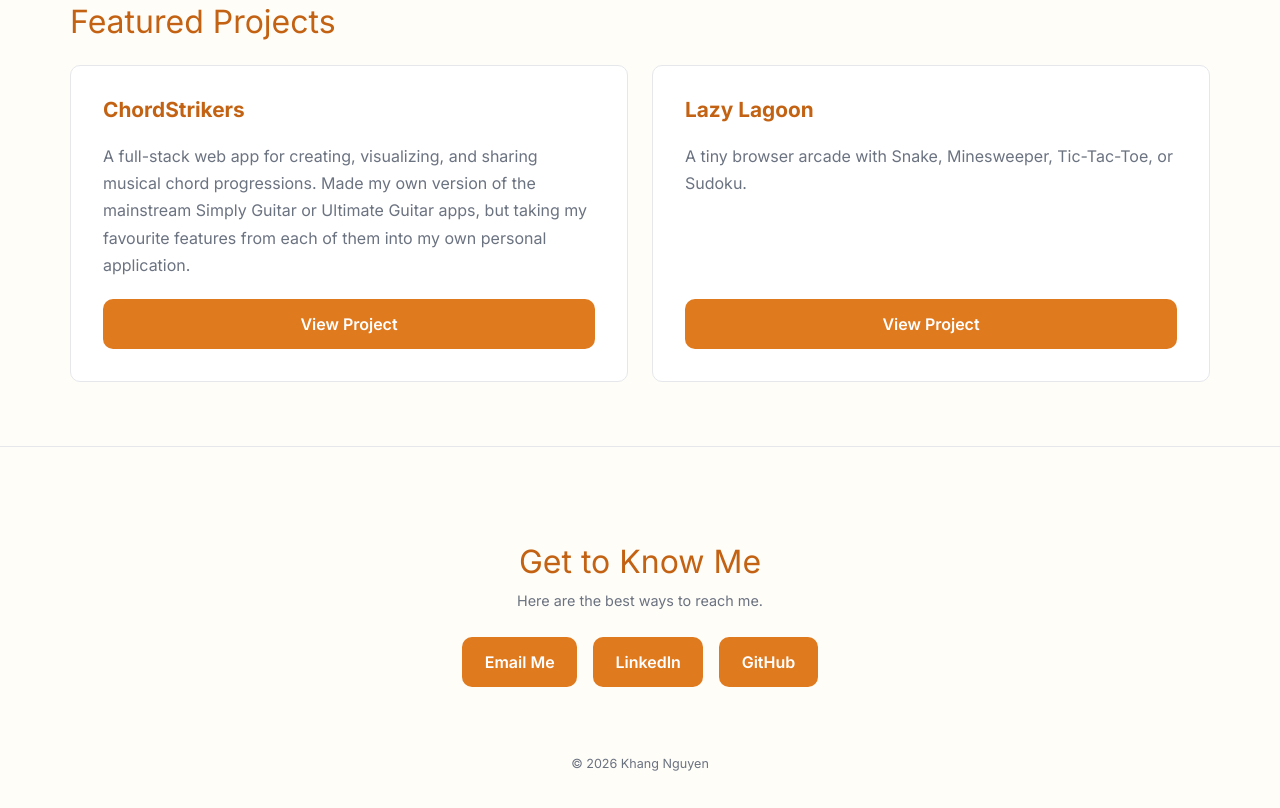
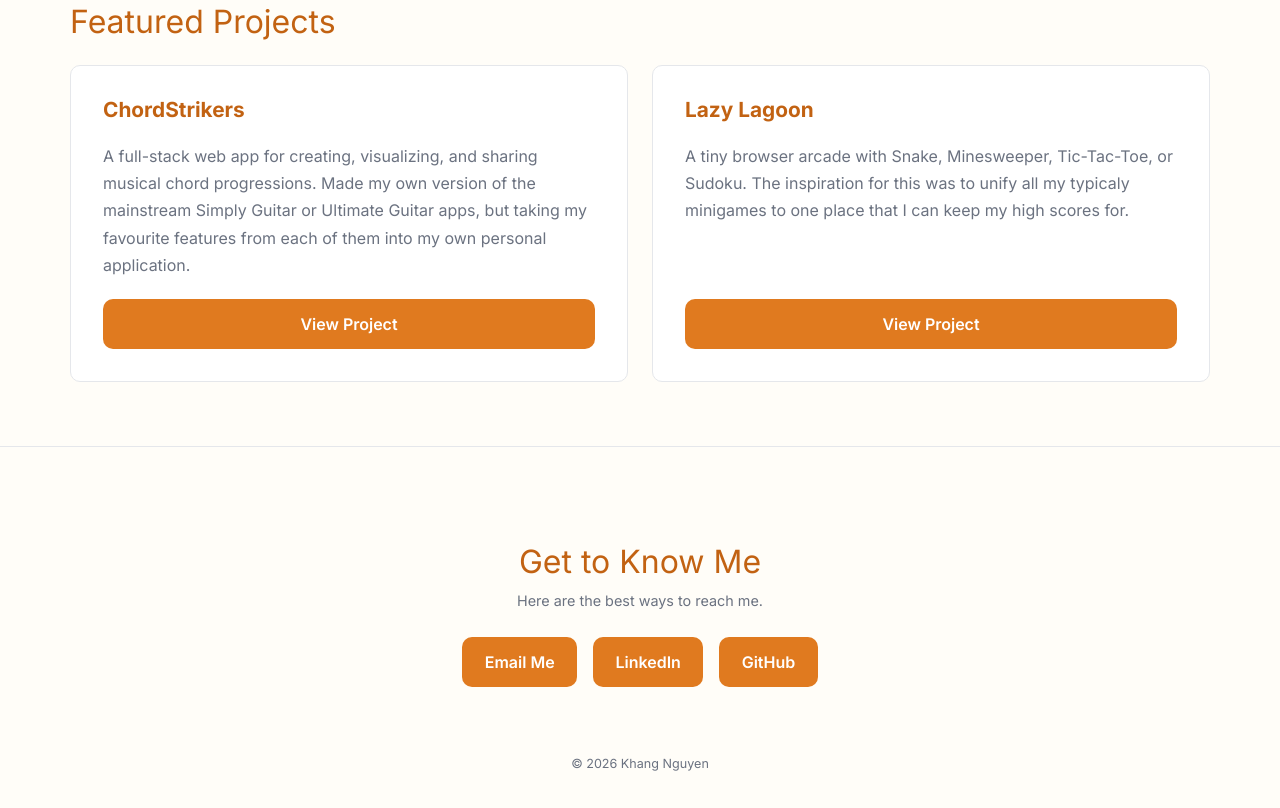
Before and after one commit to duykhang132005/portfolio, a plain HTML site: page index.html in a window 1280 px wide. Shown: the part 3142-3950 px from the top of the page. Drawn offline with nearby package versions, Linux system fonts and the light colour scheme.

Commit message:
lazy_lagoon text fix

```diff
--- a/index.html
+++ b/index.html
@@ -225,7 +225,7 @@
               <h3>Lazy Lagoon</h3>
               <p>
                 A tiny browser arcade with Snake, Minesweeper,
-                Tic-Tac-Toe, or Sudoku.
+                Tic-Tac-Toe, or Sudoku. The inspiration for this was to unify all my typicaly minigames to one place that I can keep my high scores for.
               </p>
               <a href="https://duykhang132005.github.io/Personal_Projects-lazy-lagoon/#/"
                 target="_blank" rel="noopener noreferrer"
```
